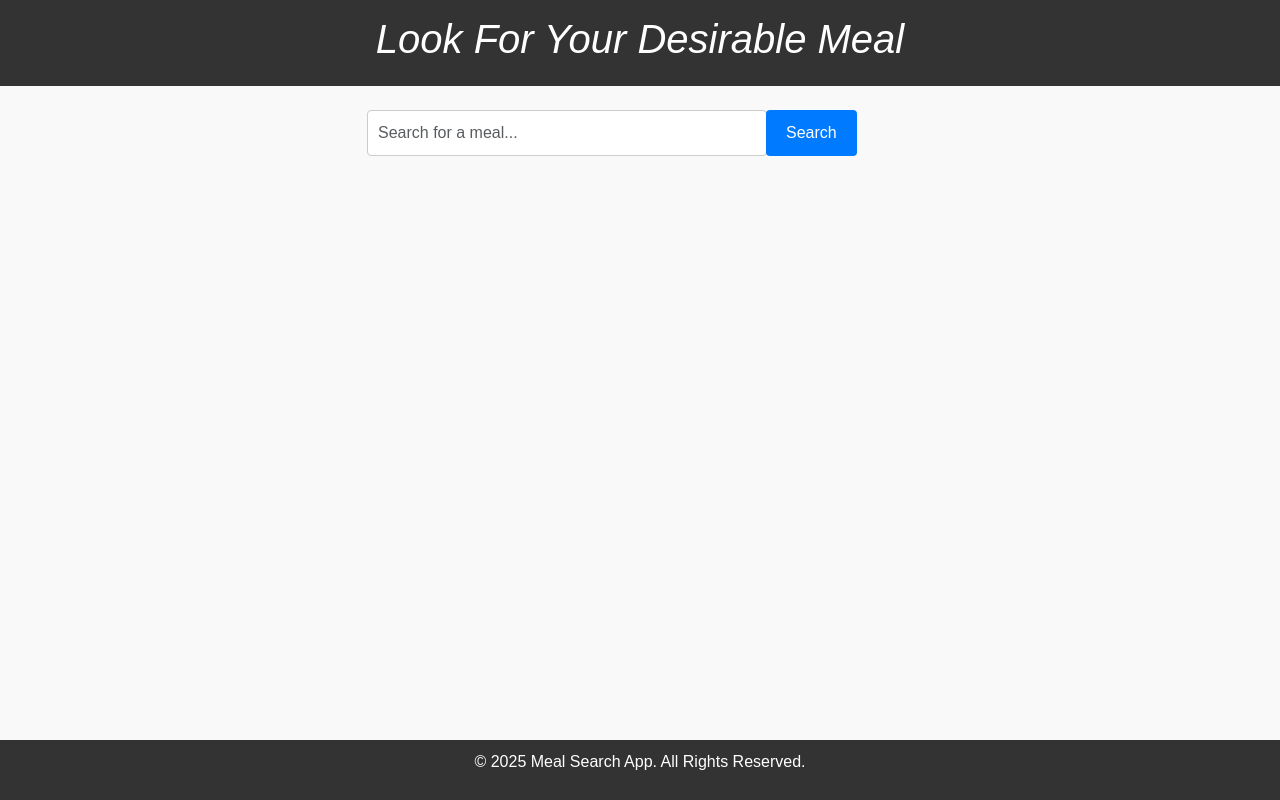
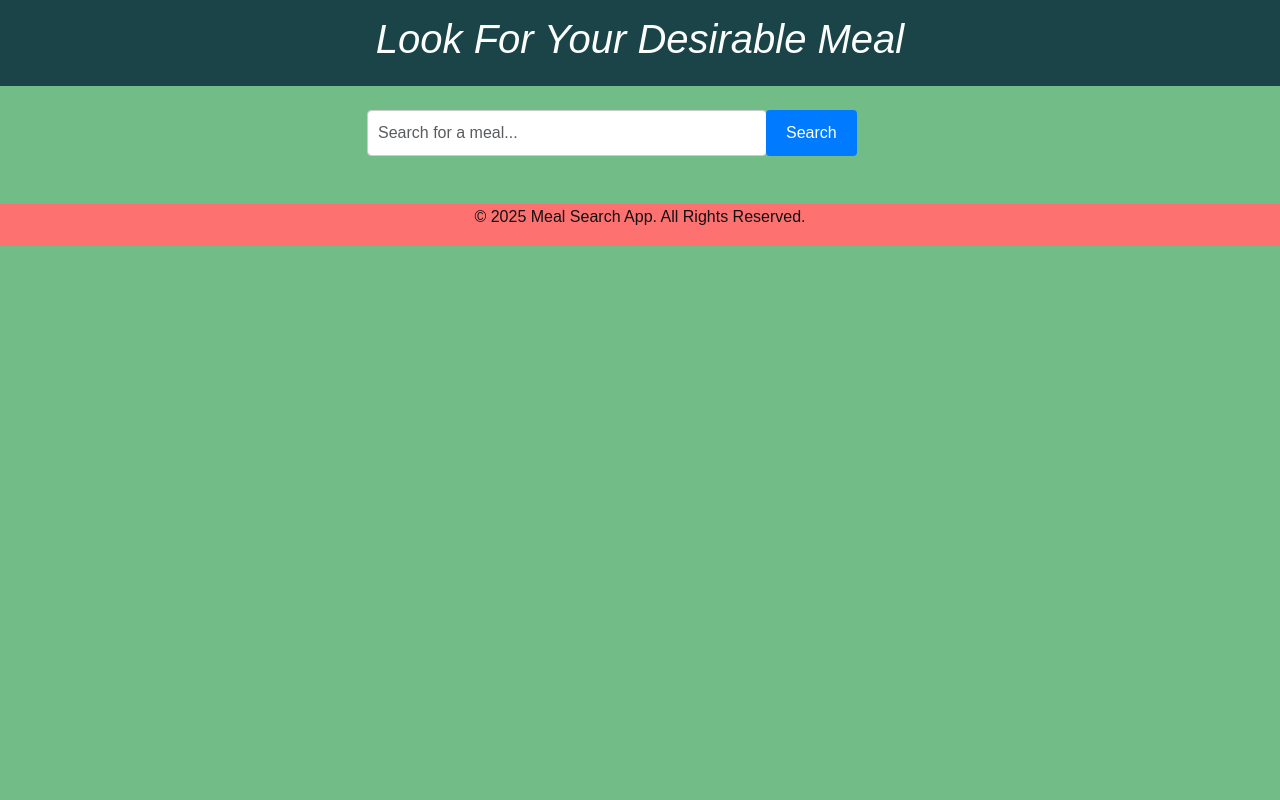
Before and after one commit to Abid5292/MIS-455-Final-Practical-, a plain HTML site: page index.html in a window 1280 px wide. Drawn offline with nearby package versions, Linux system fonts and the light colour scheme.

Commit message:
update css

```diff
--- a/styles.css
+++ b/styles.css
@@ -2,23 +2,23 @@ body {
     font-family: Arial, sans-serif;
     margin: 0;
     padding: 0;
-    background-color: #f9f9f9;
+    background-color: #72bc87;
     color: #333;
   }
 
   header {
-    background-color: #333;
-    color: #fff;
+    background-color: #1b4449;
+    color: #fbfefb;
     text-align: center;
     padding: 15px 0;
   }
 
   footer {
-    background-color: #333;
-    color: #fff;
+    background-color: #fe7171;
+    color: #111010;
     text-align: center;
-    padding: 10px 0;
-    position: fixed;
+    padding: 1px ;
+    position: center;
     bottom: 0;
     width: 100%;
   }
```
